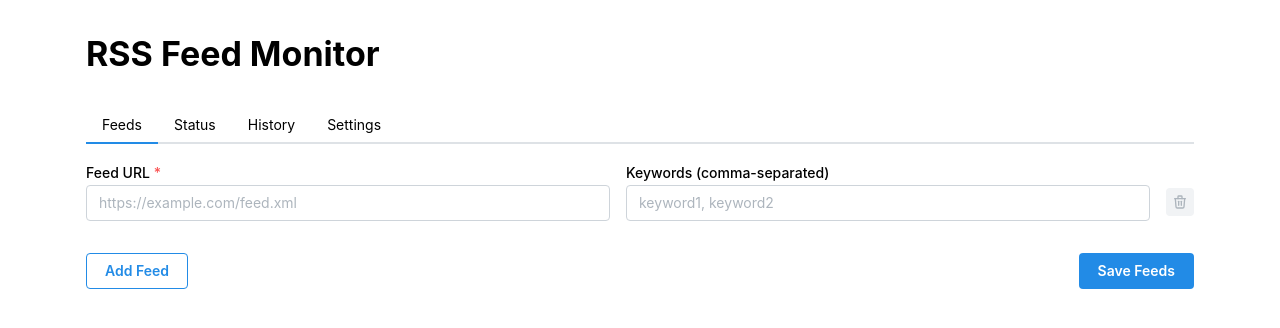
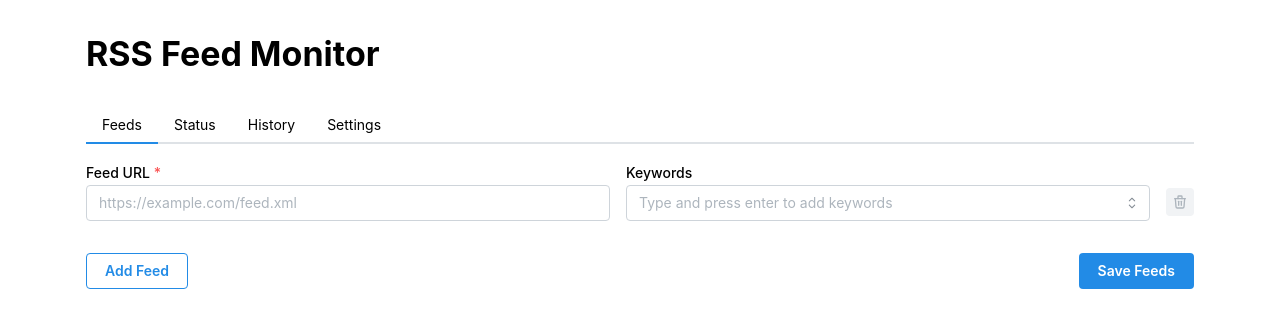
Before and after one commit to ablomer/rsswatcher, a React (Vite) app: page / in a window 1280 px wide. Shown: the top 328 px of the page. Built offline with nearby package versions, Linux system fonts and the light colour scheme; no server answers.

Commit message:
Added chips to keywords field

```diff
--- a/src/components/FeedForm.tsx
+++ b/src/components/FeedForm.tsx
@@ -1,4 +1,4 @@
-import { TextInput, Button, Group, Stack, ActionIcon } from '@mantine/core';
+import { TextInput, Button, Group, Stack, ActionIcon, MultiSelect } from '@mantine/core';
 import { useForm } from '@mantine/form';
 import { IconTrash } from '@tabler/icons-react';
 import { FeedConfig } from '../server/types';
@@ -43,18 +43,35 @@ export function FeedForm({ initialFeeds, onSubmit }: FeedFormProps) {
                 style={{ flex: 1 }}
                 {...form.getInputProps(`feeds.${index}.url`)}
               />
-              <TextInput
-                label="Keywords (comma-separated)"
-                placeholder="keyword1, keyword2"
+              <MultiSelect
+                label="Keywords"
+                placeholder="Type and press enter to add keywords"
                 style={{ flex: 1 }}
-                onChange={(event) => {
-                  const keywords = event.target.value
-                    .split(',')
-                    .map((k) => k.trim())
-                    .filter((k) => k !== '');
-                  form.setFieldValue(`feeds.${index}.keywords`, keywords);
+                data={Array.from(new Set([...feed.keywords]))}
+                value={feed.keywords}
+                onChange={(value) => {
+                  form.setFieldValue(`feeds.${index}.keywords`, value);
                 }}
-                value={feed.keywords.join(', ')}
+                searchable
+                clearable
+                withAsterisk={false}
+                onKeyDown={(event) => {
+                  if (event.key === ',' || event.key === ';') {
+                    event.preventDefault();
+                    const input = event.currentTarget as HTMLInputElement;
+                    const value = input.value.trim();
+                    if (value && !feed.keywords.includes(value)) {
+                      form.setFieldValue(`feeds.${index}.keywords`, [...feed.keywords, value]);
+                      setTimeout(() => {
+                        const nativeInputValueSetter = Object.getOwnPropertyDescriptor(window.HTMLInputElement.prototype, "value")?.set;
+                        if (nativeInputValueSetter) {
+                          nativeInputValueSetter.call(input, '');
+                          input.dispatchEvent(new Event('input', { bubbles: true }));
+                        }
+                      }, 0);
+                    }
+                  }
+                }}
               />
               <ActionIcon
                 color="red"
```
